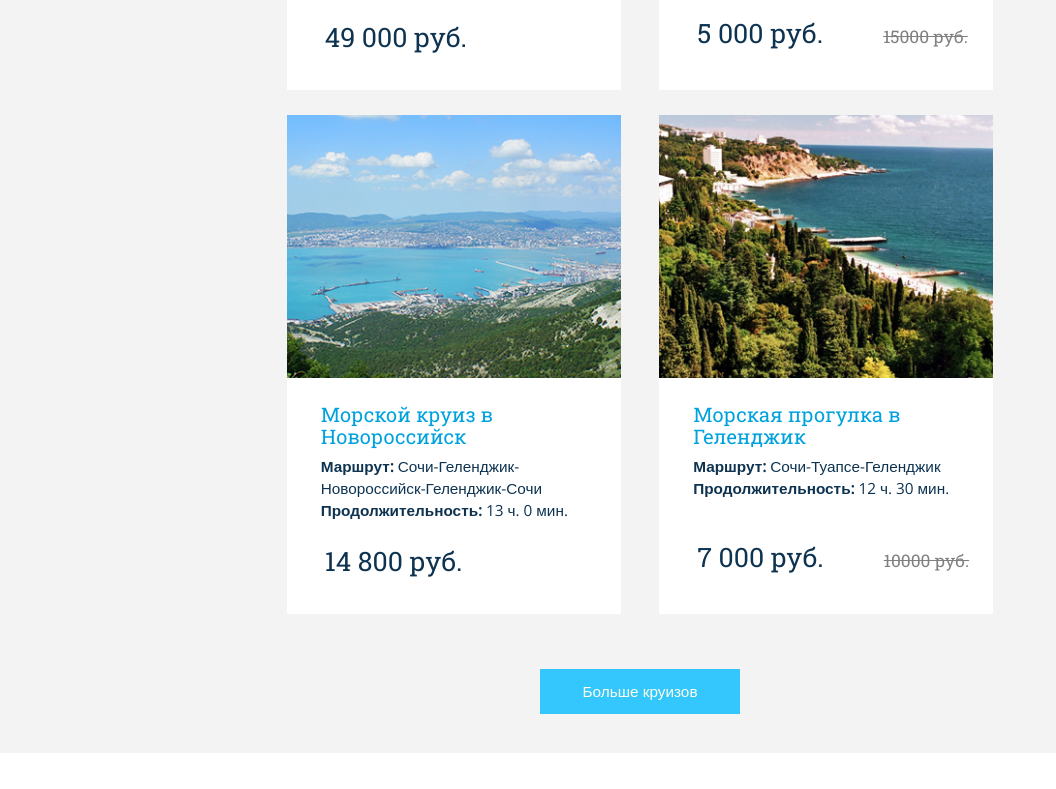
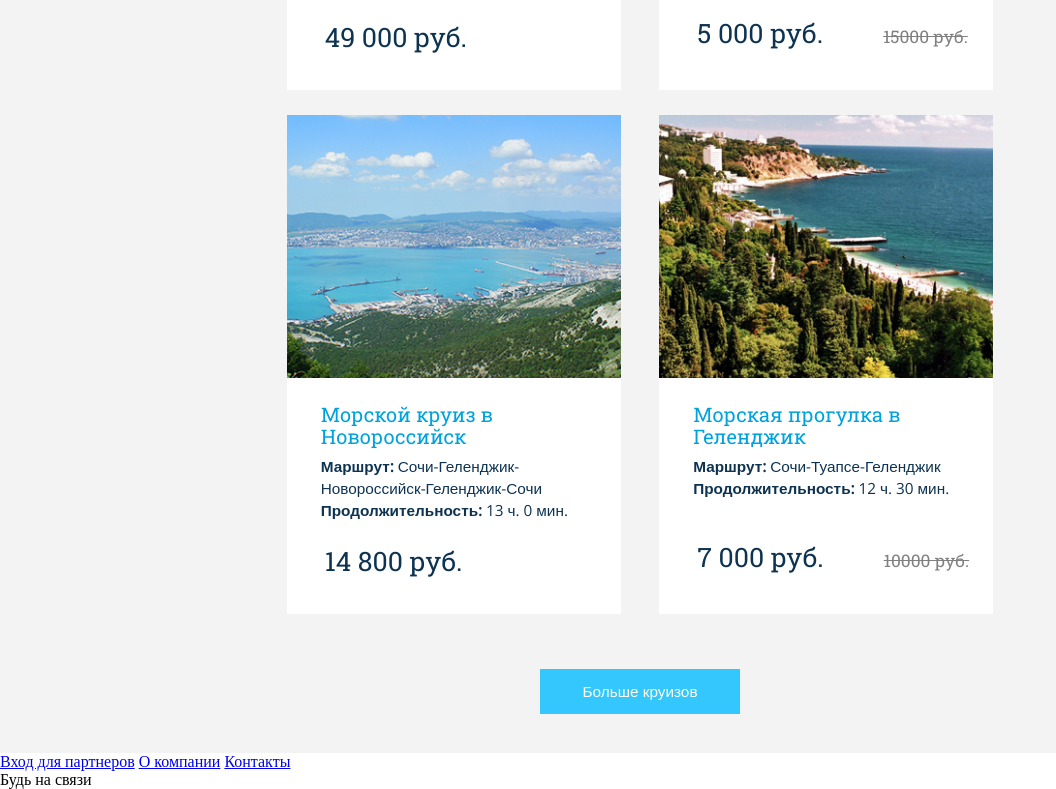
Before and after one commit to EugeniaLos/StudentsLab, a plain HTML site: page Voyage/index.html in a window 1280 px wide. Shown: the part 1167-1956 px from the top of the page, without its empty margins (0-1056 px from the left). Before the commit the page ends 1920 px from the top, so only its background shows below. Drawn offline with nearby package versions, Linux system fonts and the light colour scheme; files whose address does not match are found by name.

Commit message:
add footer

```diff
--- a/Voyage/index.html
+++ b/Voyage/index.html
@@ -153,8 +153,23 @@
       </div>
     </div>
     <button class="catalog__button">Больше круизов</button>
-    <main>
+  </main>
 
+
+      <footer class="footer">
+        <div class="info-links">
+          <a class="info-links__link" href="#">Вход для партнеров</a>
+          <a class="info-links__link" href="#">О компании</a>
+          <a class="info-links__link" href="#">Контакты</a>
+        </div>
+
+        <div class="keep-in-touch">
+          <p class="keep-in-touch__text">Будь на связи</p>
+        <div class="keep-in-rouch-icons">
+
+        </div>
+        </div>
+      </footer>
 </body>
 
 </html>
```
